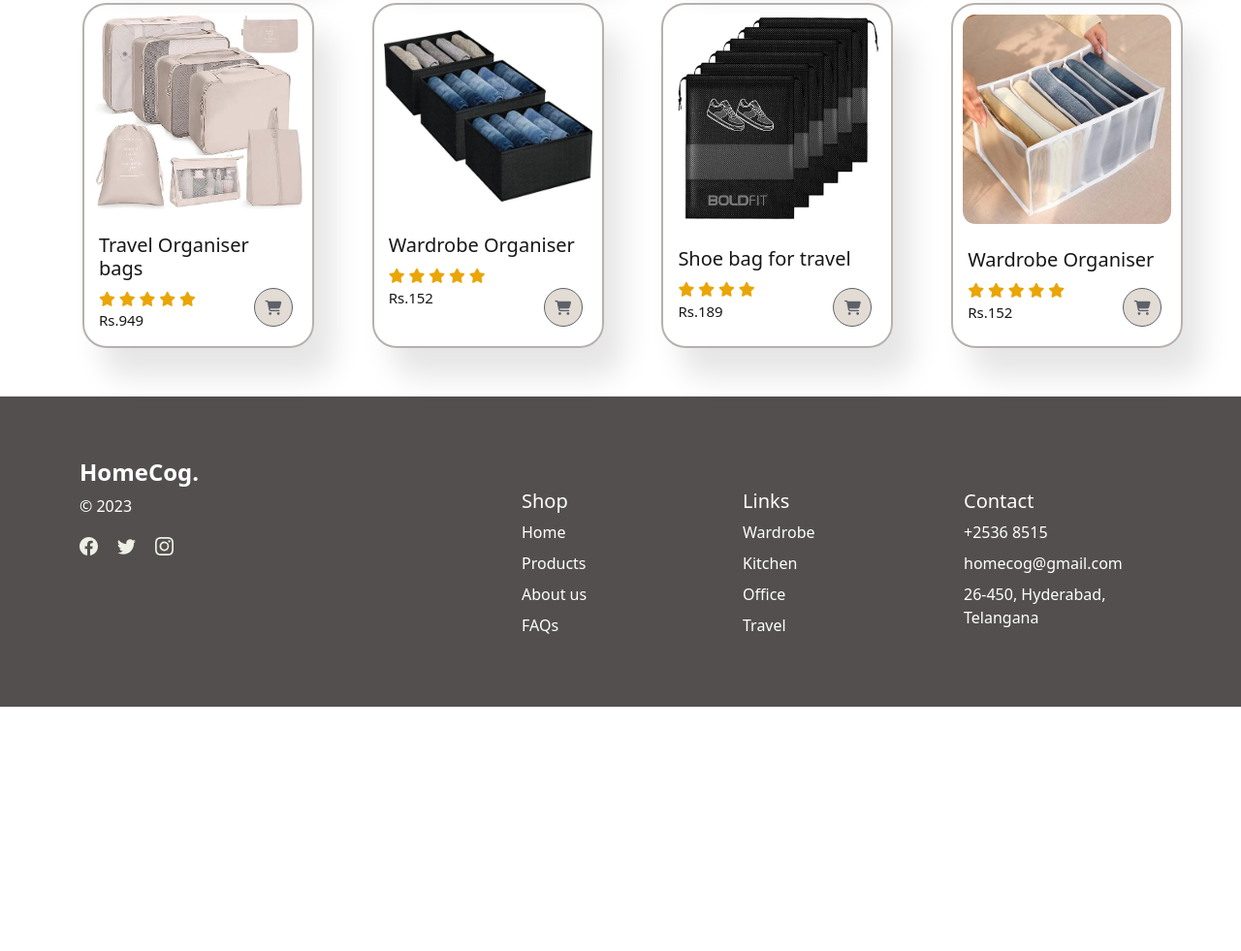
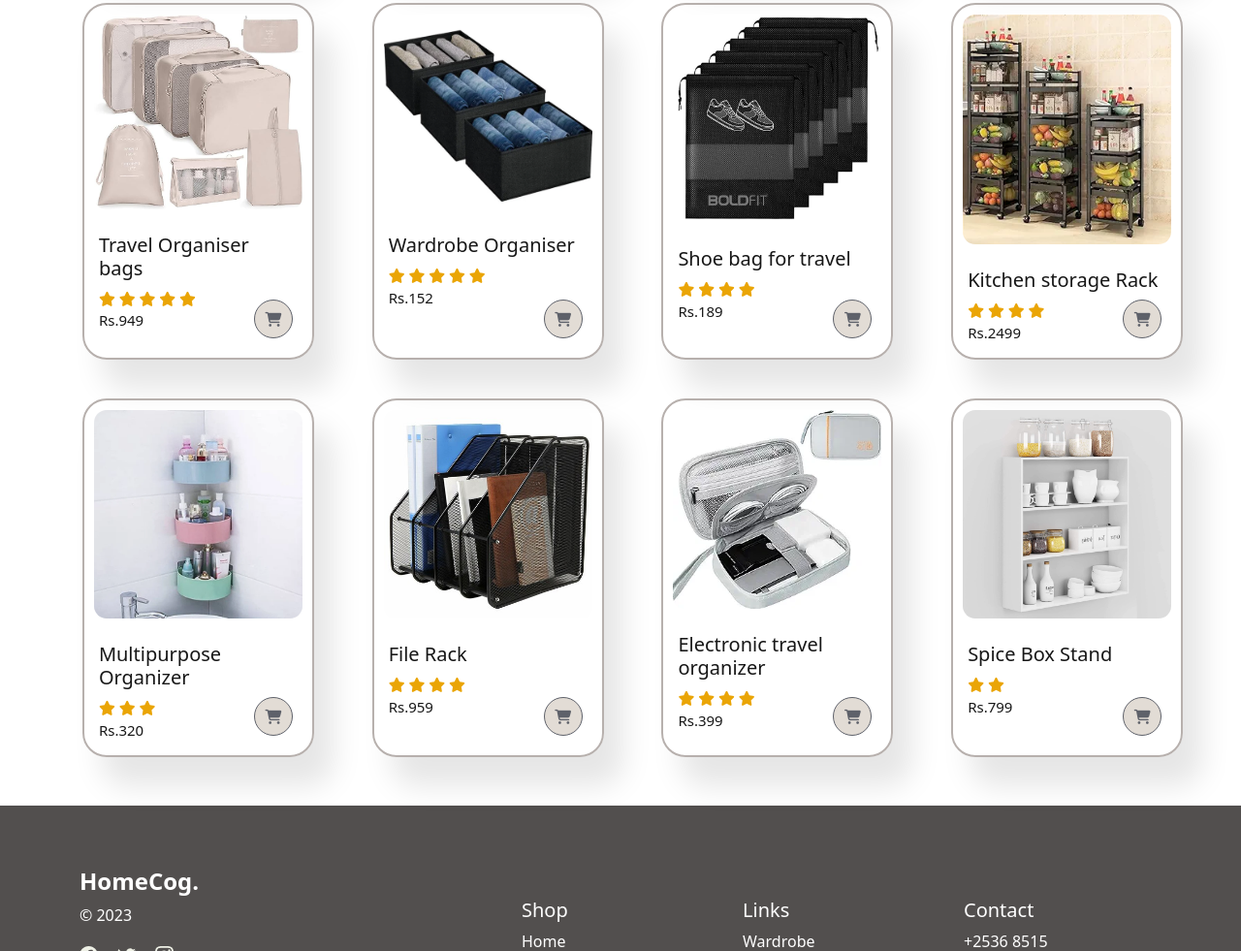
Before and after one commit to sriya-nukala/HomeCog, a plain HTML site: page products.html in a window 1280 px wide. Shown: the part 538-1519 px from the top of the page at 97% size. Before the commit the page ends 1267 px from the top, so only its background shows below. Drawn offline with nearby package versions, Linux system fonts and the light colour scheme.

Commit message:
Seventh Commit

```diff
--- a/products.html
+++ b/products.html
@@ -157,20 +157,81 @@
                     </div>
                 </div>
                 <div class="pro">
-                    <img src="./images/wardrobe1.png">
+                    <img src="./images/kitchen1.webp">
                     <div class="des">
-                        <h5>Wardrobe Organiser</h5>
+                        <h5>Kitchen storage Rack</h5>
                         <div class="stars">
                             <i class="fa fa-star"></i>
                             <i class="fa fa-star"></i>
                             <i class="fa fa-star"></i>
                             <i class="fa fa-star"></i>
-                            <i class="fa fa-star"></i>
+                            <!-- <i class="fa fa-star"></i> -->
                         </div>
-                        <span>Rs.152</span>
+                        <span>Rs.2499</span>
                         <a><i class="fa-solid fa-cart-shopping cart"></i></a>
                     </div>
                 </div>
+                <div class="pro">
+                    <img src="./images/other1.webp">
+                    <div class="des">
+                        <h5>Multipurpose Organizer</h5>
+                        <div class="stars">
+                            <i class="fa fa-star"></i>
+                            <i class="fa fa-star"></i>
+                            <i class="fa fa-star"></i>
+                            <!-- <i class="fa fa-star"></i>
+                            <i class="fa fa-star"></i> -->
+                        </div>
+                        <span>Rs.320</span>
+                        <a><i class="fa-solid fa-cart-shopping cart"></i></a>
+                    </div>
+                </div>
+                <div class="pro">
+                    <img src="./images/office3.jpg">
+                    <div class="des">
+                        <h5>File Rack</h5>
+                        <div class="stars">
+                            <i class="fa fa-star"></i>
+                            <i class="fa fa-star"></i>
+                            <i class="fa fa-star"></i>
+                            <i class="fa fa-star"></i>
+                            <!-- <i class="fa fa-star"></i> -->
+                        </div>
+                        <span>Rs.959</span>
+                        <a><i class="fa-solid fa-cart-shopping cart"></i></a>
+                    </div>
+                </div>
+                <div class="pro">
+                    <img src="./images/travel3.webp">
+                    <div class="des">
+                        <h5>Electronic travel organizer</h5>
+                        <div class="stars">
+                            <i class="fa fa-star"></i>
+                            <i class="fa fa-star"></i>
+                            <i class="fa fa-star"></i>
+                            <i class="fa fa-star"></i>
+                            <!-- <i class="fa fa-star"></i> -->
+                        </div>
+                        <span>Rs.399</span>
+                        <a><i class="fa-solid fa-cart-shopping cart"></i></a>
+                    </div>
+                </div>
+                <div class="pro">
+                    <img src="./images/kitchen2.jpeg">
+                    <div class="des">
+                        <h5>Spice Box Stand</h5>
+                        <div class="stars">
+                            <i class="fa fa-star"></i>
+                            <i class="fa fa-star"></i>
+                            <!-- <i class="fa fa-star"></i>
+                            <i class="fa fa-star"></i>
+                            <i class="fa fa-star"></i> -->
+                        </div>
+                        <span>Rs.799</span>
+                        <a><i class="fa-solid fa-cart-shopping cart"></i></a>
+                    </div>
+                </div>
+
             </div>
         </section>
 
```
Also changed, not shown: images/kitchen1.webp (added), images/kitchen2.jpeg (added), images/office3.jpg (added), images/other1.webp (added), images/travel3.webp (added).
